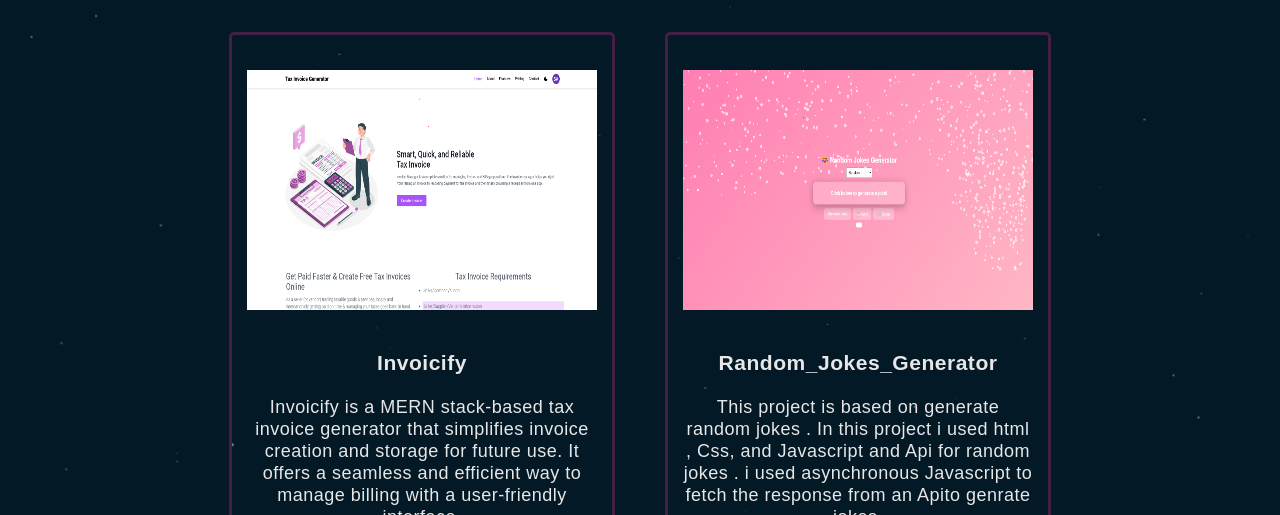
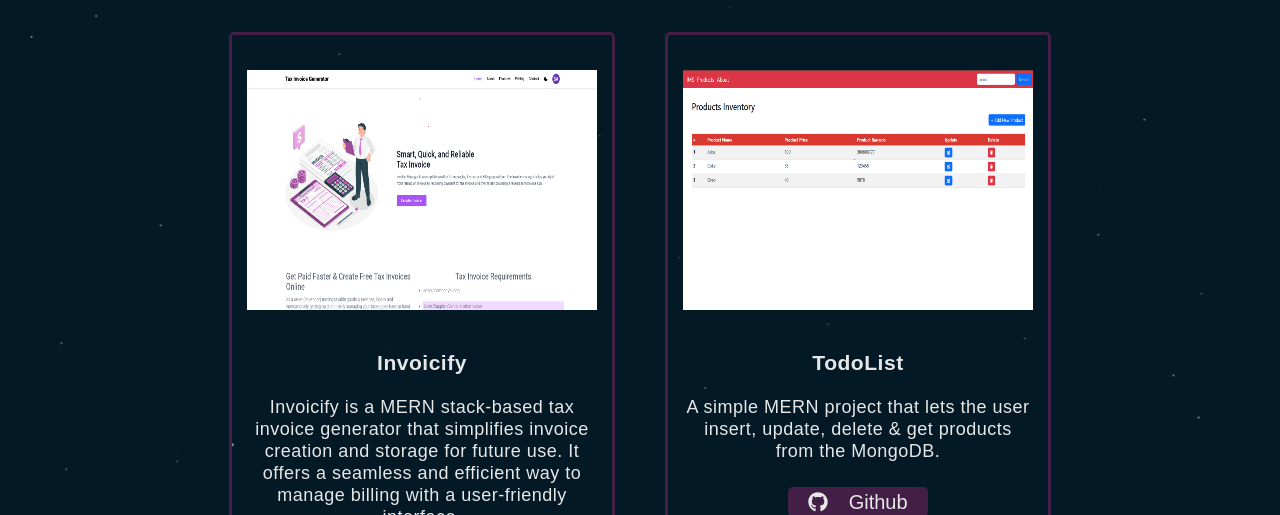
Before and after one commit to mohdsuhail23/mohammad-suhail, a React (Vite) app: page /Project in a window 1280 px wide. Shown: the part 285-800 px from the top of the page. Built offline with nearby package versions, Linux system fonts and the light colour scheme.

Commit message:
add new project

```diff
--- a/src/components/ProjectBox.jsx
+++ b/src/components/ProjectBox.jsx
@@ -15,6 +15,9 @@
 
         Social_Media_DownloaderDesc : "Created a webapplication using React and Tailwind css and RapidAPI to enable video downloads from platforms like Instagram and Facebook. Utilized RapidAPI to access and manage social media APIs ",
         Social_Media_DownloaderGithub :"https://github.com/Suhail1102/insta-reel-downloader",
+
+        TodoListDesc : "A simple MERN project that lets the user insert, update, delete & get products from the MongoDB. ",
+        TodoListGithub :"https://github.com/Suhail1102/Todo-Mern-App",
 
       }
 
--- a/src/components/Projects.jsx
+++ b/src/components/Projects.jsx
@@ -1,7 +1,7 @@
 import React from 'react'
 import jokeimage from '../assets/images/jokeimage.png';
-import newsimage from '../assets/images/newsimage.jpg';
 import taxInvocie from '../assets/images/taxinvoice.png';
+import TodoImage from '../assets/images/TodoImage.png';
 import shoppers from '../assets/images/shopperhub.png';
 import insta from '../assets/images/insta.png';
 import ProjectBox from './ProjectBox';
@@ -14,6 +14,7 @@
       <h1 className='projectHeading'>My <b>Projects</b></h1>
       <div className='project'>
         <ProjectBox projectPhoto={taxInvocie} projectName="Invoicify" />
+        <ProjectBox projectPhoto={TodoImage} projectName="TodoList" />
         <ProjectBox projectPhoto={jokeimage} projectName="Random_Jokes_Generator" />
         <ProjectBox projectPhoto={shoppers} projectName="Shoppers_Hub" />
         <ProjectBox projectPhoto={insta} projectName="Social_Media_Downloader" />
```
Also changed, not shown: src/assets/images/TodoImage.png (added).
